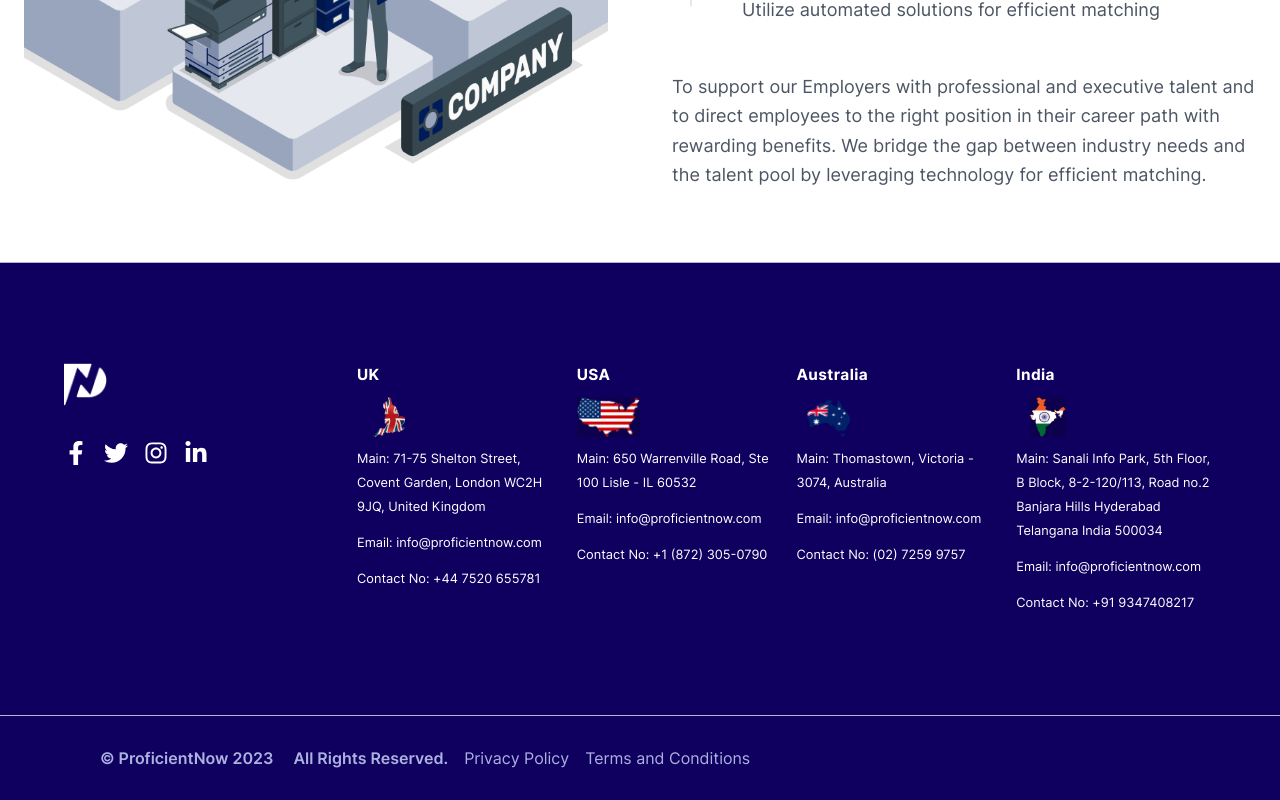
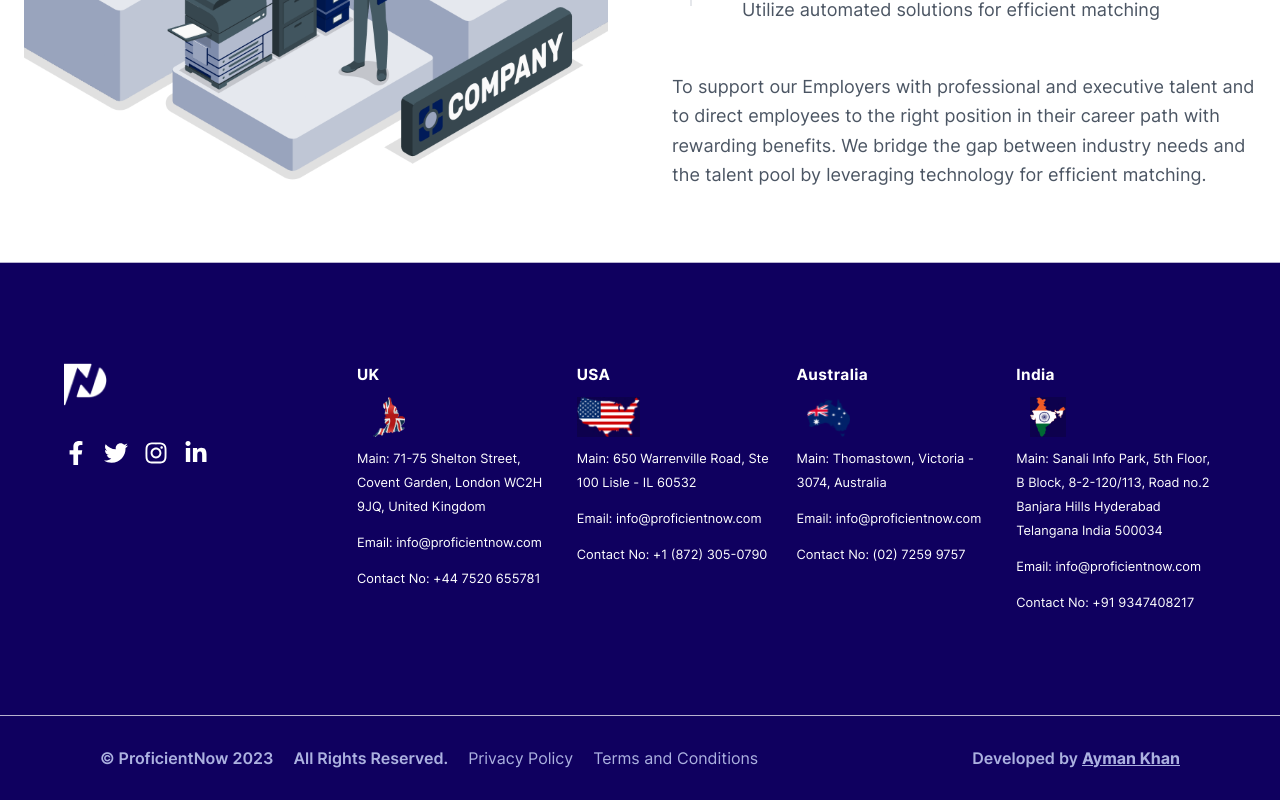
Before and after one commit to aymankhan89/pnow-website-v1, a Next.js app: page / in a window 1280 px wide. Shown: the part 7053-7853 px from the top of the page. Built offline with nearby package versions, Linux system fonts and the light colour scheme.

Commit message:
feat: update footer credit

```diff
--- a/package.json
+++ b/package.json
@@ -59,7 +59,7 @@
     "next-router-mock": "^0.9.0",
     "next-sitemap": "^2.5.28",
     "postcss": "^8.5.1",
-    "prettier": "^2.8.8",
+    "prettier": "^3.8.1",
     "prettier-plugin-tailwindcss": "^0.5.0",
     "tailwindcss": "^3.4.17",
     "typescript": "^4.9.5"
--- a/src/app/layouts/Footer.tsx
+++ b/src/app/layouts/Footer.tsx
@@ -235,10 +235,21 @@ const Locations = () => {
 const PrivacyPolicy = () => {
   return (
     <div className='flex base:flex-col md:flex-row lg:items-center justify-center lg:justify-between base:px-[30px] lg:px-[100px] py-[30px] text-[#ACB1E0] text-[16px] font-semibold'>
-      <div className='sm:hidden flex flex-col gap-4 text-center'>
+      <div className='sm:hidden flex flex-col gap-4 items-end text-right'>
         <div className='flex flex-col gap-2'>
           <p className='text-sm'>© ProficientNow 2023</p>
           <p className='text-sm'>All Rights Reserved.</p>
+        </div>
+        <div className='text-sm font-normal self-end'>
+          <span className='mr-1'>Developed by</span>
+          <Link
+            href='https://aymank-dev.vercel.app/'
+            target='_blank'
+            rel='noopener noreferrer'
+            className='font-bold underline hover:text-white transition-colors'
+          >
+            Ayman Khan
+          </Link>
         </div>
         <div className='flex flex-col gap-3 text-sm font-normal'>
           <Link
@@ -256,17 +267,26 @@ const PrivacyPolicy = () => {
         </div>
       </div>
 
-      <div className='hidden sm:flex base:flex-col md:flex-row gap-4'>
+      <div className='hidden sm:flex base:flex-col md:flex-row md:items-center md:justify-between w-full gap-4'>
         <div className='flex base:flex-wrap md:flex-row gap-5'>
           <p>© ProficientNow 2023</p>
           <p>All Rights Reserved.</p>
-        </div>
-        <div className='flex base:flex-row gap-4'>
           <Link className='font-normal' href='/privacypolicy'>
             Privacy Policy
           </Link>
           <Link className='font-normal' href='/termsandconditions'>
             Terms and Conditions
+          </Link>
+        </div>
+        <div className='flex'>
+          <span className='mr-1'>Developed by</span>
+          <Link
+            href='https://aymank-dev.vercel.app/'
+            target='_blank'
+            rel='noopener noreferrer'
+            className='font-bold underline hover:text-white transition-colors'
+          >
+            Ayman Khan
           </Link>
         </div>
       </div>
--- a/src/styles/globals.css
+++ b/src/styles/globals.css
@@ -3,6 +3,17 @@
 @tailwind utilities;
 html {
   scroll-behavior: smooth;
+}
+html,
+body {
+  /* Hide scrollbars but keep scrolling */
+  scrollbar-width: none;
+  -ms-overflow-style: none;
+}
+html::-webkit-scrollbar,
+body::-webkit-scrollbar {
+  width: 0;
+  height: 0;
 }
 :root {
   /* #region  /**=========== Primary Color =========== */
@@ -38,13 +49,16 @@ html {
     font-weight: 100 900;
     font-display: block;
     src: url('/fonts/inter-var-latin.woff2') format('woff2');
-    unicode-range: U+0000-00FF, U+0131, U+0152-0153, U+02BB-02BC, U+02C6, U+02DA,
-      U+02DC, U+2000-206F, U+2074, U+20AC, U+2122, U+2191, U+2193, U+2212,
-      U+2215, U+FEFF, U+FFFD;
+    unicode-range:
+      U+0000-00FF, U+0131, U+0152-0153, U+02BB-02BC, U+02C6, U+02DA, U+02DC,
+      U+2000-206F, U+2074, U+20AC, U+2122, U+2191, U+2193, U+2212, U+2215,
+      U+FEFF, U+FFFD;
   }
 
   .cursor-newtab {
-    cursor: url('/images/new-tab.png') 10 10, pointer;
+    cursor:
+      url('/images/new-tab.png') 10 10,
+      pointer;
   }
 
   /* #region  /**=========== Typography =========== */
@@ -96,26 +110,33 @@ html {
 
 @layer utilities {
   .animated-underline {
-    background-image: linear-gradient(#33333300, #33333300),
+    background-image:
+      linear-gradient(#33333300, #33333300),
       linear-gradient(
         to right,
         var(--color-primary-400),
         var(--color-primary-500)
       );
-    background-size: 100% 2px, 0 2px;
-    background-position: 100% 100%, 0 100%;
+    background-size:
+      100% 2px,
+      0 2px;
+    background-position:
+      100% 100%,
+      0 100%;
     background-repeat: no-repeat;
   }
   @media (prefers-reduced-motion: no-preference) {
     .animated-underline {
       transition: 0.3s ease;
-      transition-property: background-size, color, background-color,
-        border-color;
+      transition-property:
+        background-size, color, background-color, border-color;
     }
   }
   .animated-underline:hover,
   .animated-underline:focus-visible {
-    background-size: 0 2px, 100% 2px;
+    background-size:
+      0 2px,
+      100% 2px;
   }
 }
 /* a 6‑point “bookmark” chevron with a top notch and bottom point */
```
Also changed, not shown: 1 other file (tests, documents, lock files or other folders).
